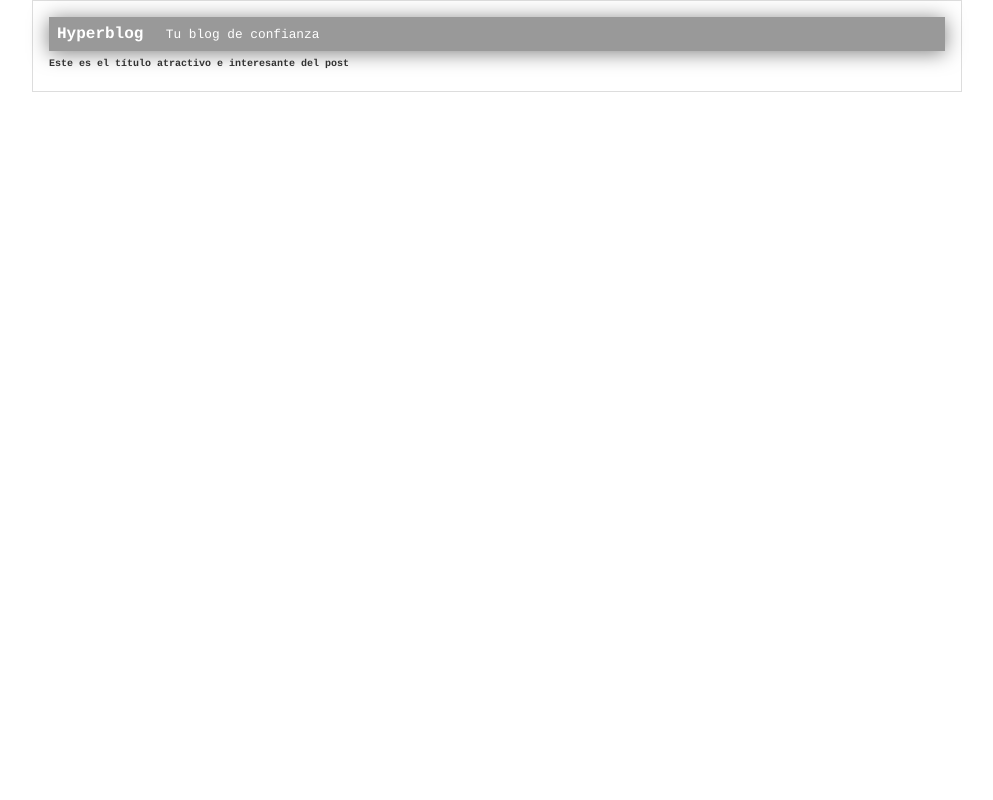
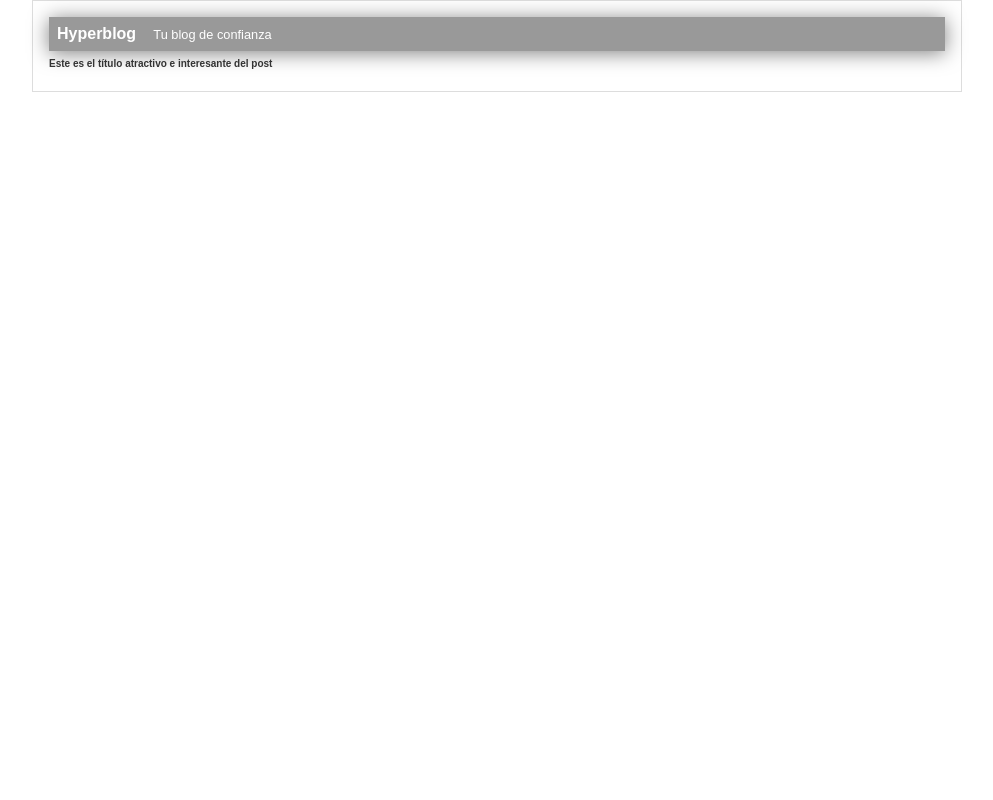
Before and after one commit to Jose-lon/Hyperblog, a PHP site: page /blogpost.html in a window 1280 px wide. Shown: the whole page, without its empty margins (143-1136 px from the left). Run offline with PHP 8.4, Linux system fonts and the light colour scheme.

Commit message:
volvi a poner la letra bien

```diff
--- a/css/estilos.css
+++ b/css/estilos.css
@@ -2,7 +2,7 @@ body
 {
     color: #333;
     text-align: center;
-    font-family: "Courier";
+    font-family: "Arial";
     font-size: 16px;
     margin: 0;
     padding: 0;
```
